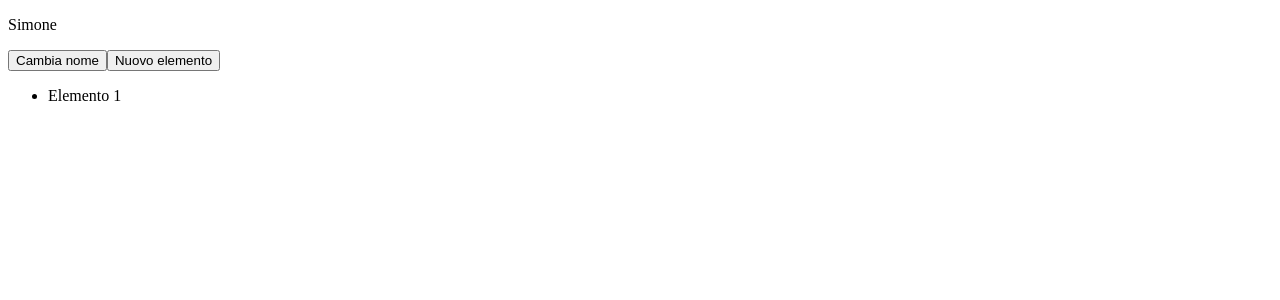
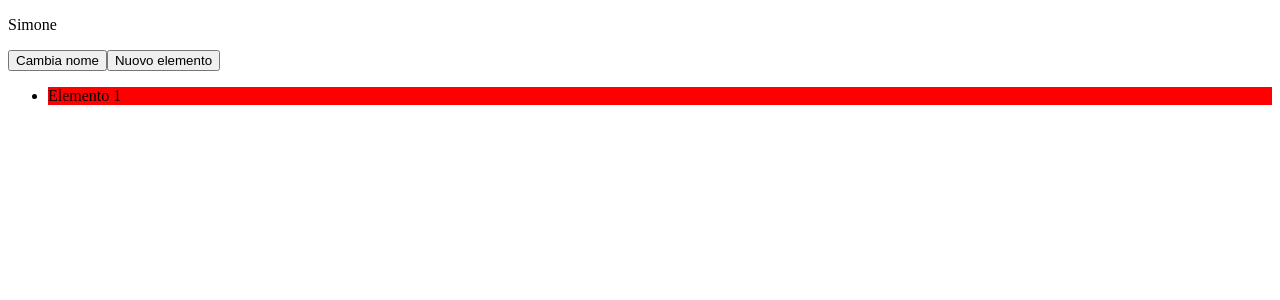
Before and after one commit to simotae14/angular-intro, an Angular app: page / in a window 1280 px wide. Both pictures are taken after a click on the button "Nuovo elemento". Shown: the top 300 px of the page. Built offline with nearby package versions, Linux system fonts and the light colour scheme.

Commit message:
Adding Style

```diff
--- a/src/app/app.component.html
+++ b/src/app/app.component.html
@@ -14,5 +14,6 @@
   <li
     *ngFor="let el of elements"
     [id]="'element' + el"
+    [ngStyle]="{ backgroundColor: getColor(el)}"
   >Elemento {{ el }}</li>
 </ul>
--- a/src/app/app.component.ts
+++ b/src/app/app.component.ts
@@ -17,4 +17,8 @@ export class AppComponent {
   onAddElement() {
     this.elements.push(this.elements.length + 1);
   }
+  // metodo per il recupero della classe
+  getColor(element) {
+    return element % 2 === 0 ? 'green' : 'red';
+  }
 }
```
